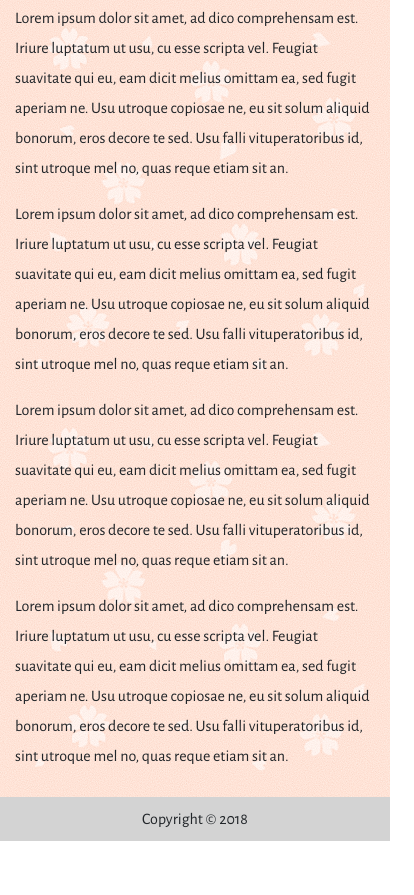
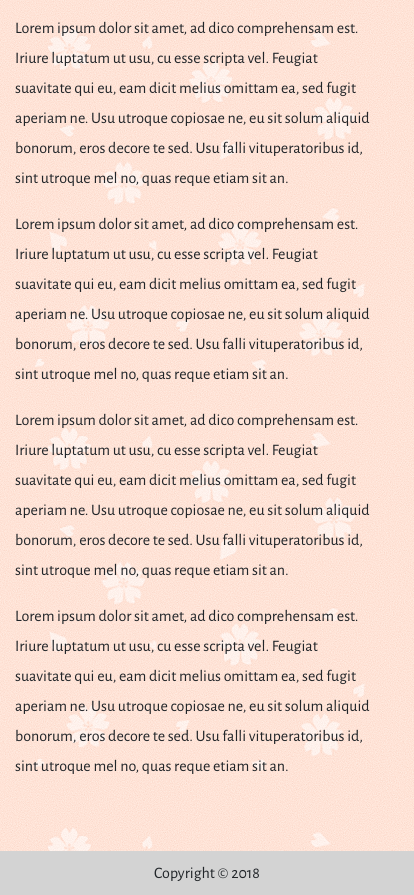
Before and after one commit to ginapaik/Bootstrap-Portfolio, a plain HTML site: page index.html in a window 390 px wide. Shown: the part 801-1696 px from the top of the page, 414 px wide, since content can reach past the window. Before the commit the page ends 1642 px from the top, so only its background shows below. Drawn offline with nearby package versions, Linux system fonts and the light colour scheme.

Commit message:
final updates

```diff
--- a/style.css
+++ b/style.css
@@ -26,3 +26,14 @@
 #margin {
     margin-bottom: 70px;
 }
+
+@media screen and (max-width: 414px) {
+    .footer {
+        position: static;
+        width: 414px;
+        margin-left: -15px;
+    }
+    .col-sm-9 {
+        margin-top: 10px;
+    }
+  }
```
